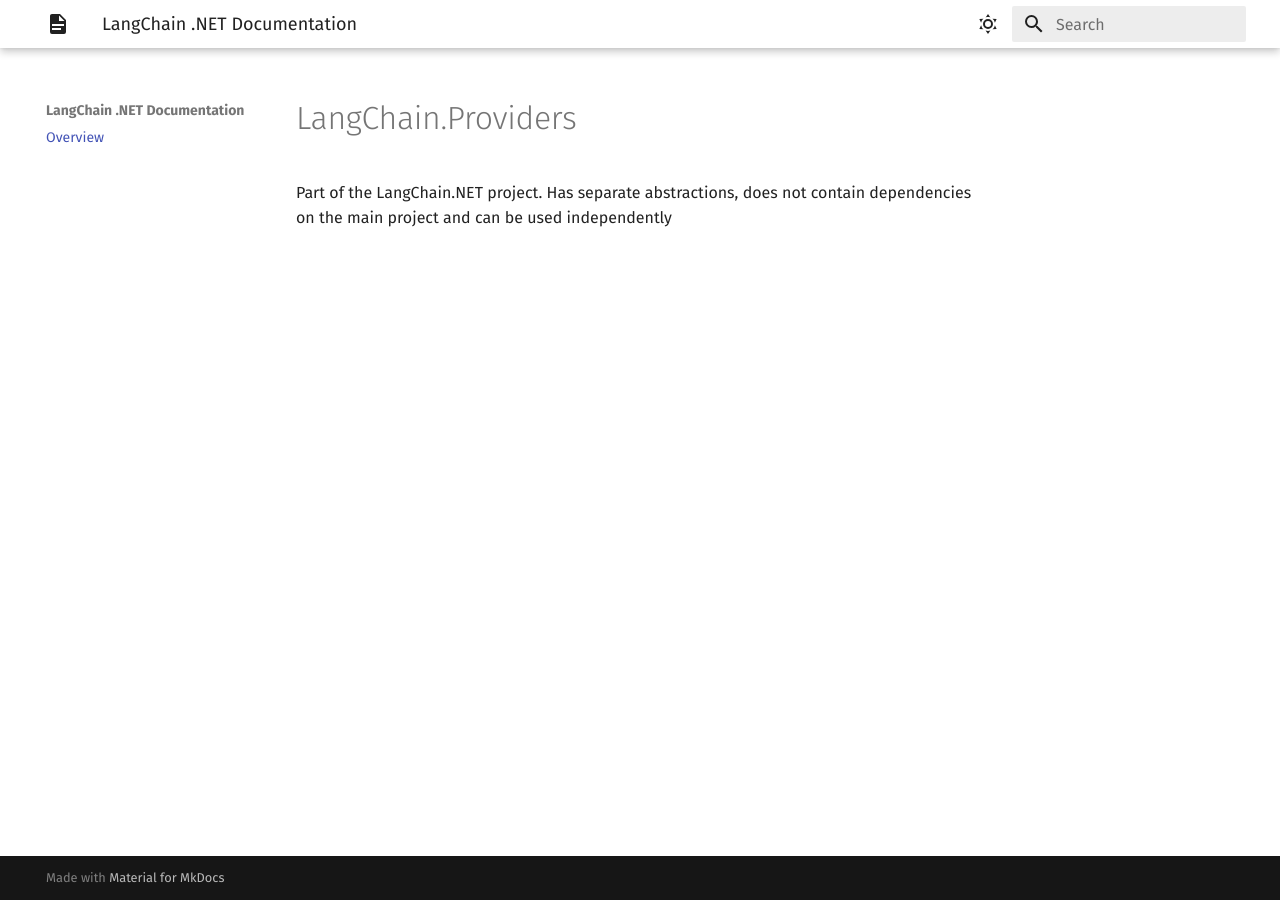
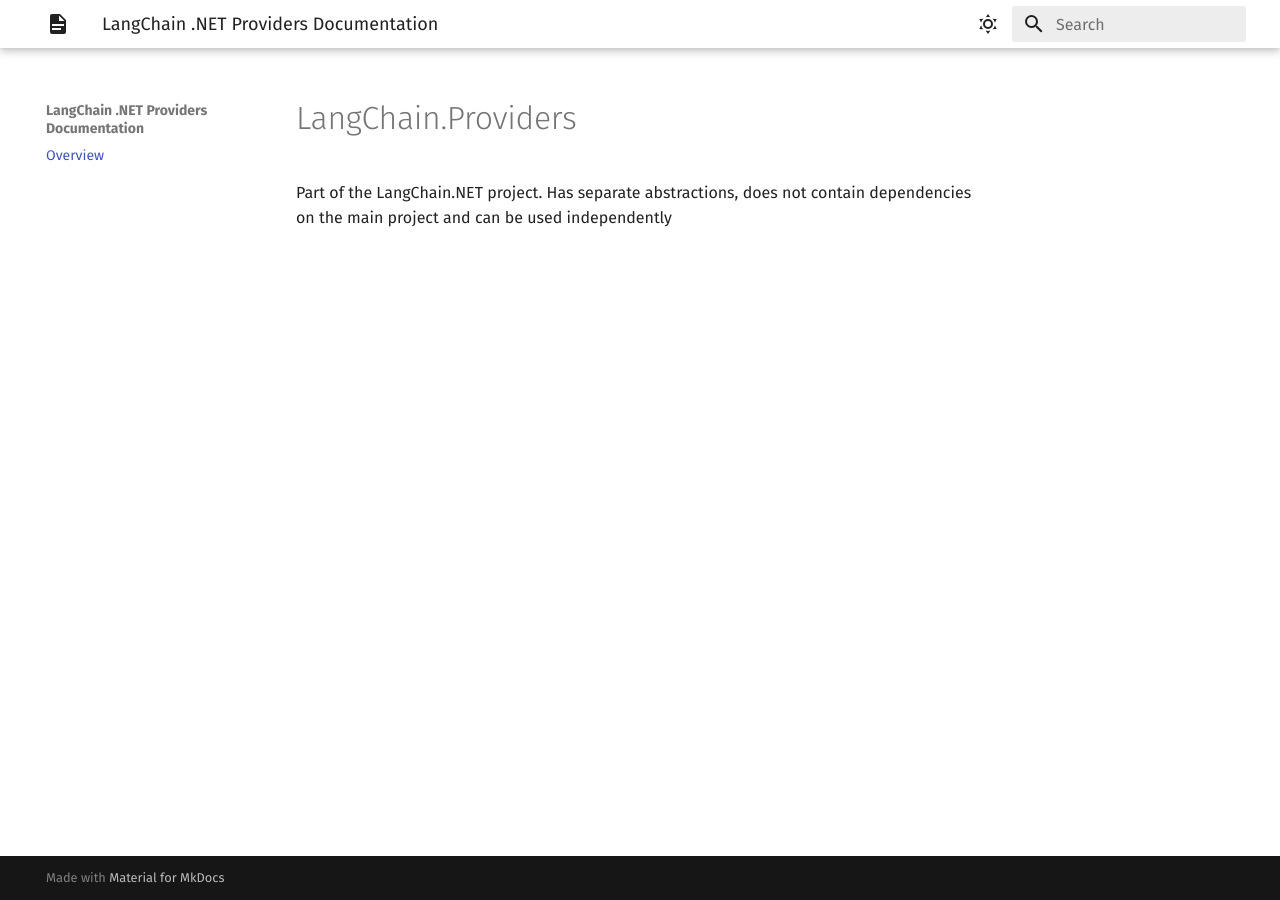
Before and after one commit to tryAGI/LangChain.Providers, an MkDocs documentation site: the page built from docs/index.md, in a window 1280 px wide. Built offline with MkDocs 1.6.1 and Material for MkDocs 9.7.7, drawn with Linux system fonts in a browser that asks for light colours; the version menu is left out; some of the changed lines change nothing that is shown.

Commit message:
fix: Fixed docs.

```diff
--- a/mkdocs.yml
+++ b/mkdocs.yml
@@ -1,33 +1,6 @@
-site_name: LangChain .NET Documentation
+site_name: LangChain .NET Providers Documentation
 nav:
 - Overview: index.md
-# EXAMPLES #
-
-#  - Quick Start: QuickStart.md
-#  - Architecture: Architecture.md
-#  - FAQ: FAQ.md
-#  - Contributing Guide: ContributingGuide.md
-#  - Tutorials:
-#      - Configure the native library loading: Tutorials/NativeLibraryConfig.md
-#      - Use executors: Tutorials/Executors.md
-#      - Use ChatSession: Tutorials/ChatSession.md
-#      - Understand LLamaContext: Tutorials/UnderstandLLamaContext.md
-#      - Get embeddings: Tutorials/GetEmbeddings.md
-#      - Quantize the model: Tutorials/Quantization.md
-#
-#  - Advanced Tutorials:
-#      - Customize the native library loading: AdvancedTutorials/CustomizeNativeLibraryLoading.md
-#
-#  - Integrations:
-#      - semantic-kernel integration: Integrations/semantic-kernel.md
-#      - kernel-memory integration: Integrations/kernel-memory.md
-#      - BotSharp integration: Integrations/BotSharp.md
-#      - Langchain integration: Integrations/Langchain.md
-#
-#  - Examples:
-#      - Bacthed executor - multi-output to one input: Examples/BatchedExecutorFork.md
-#      - Batched executor - basic guidance: Examples/BatchedExecutorGuidance.md
-#      - Batched executor - rewinding to an earlier state: Examples/BatchedExecutorRewind.md
 
 theme:
   name: material
```
